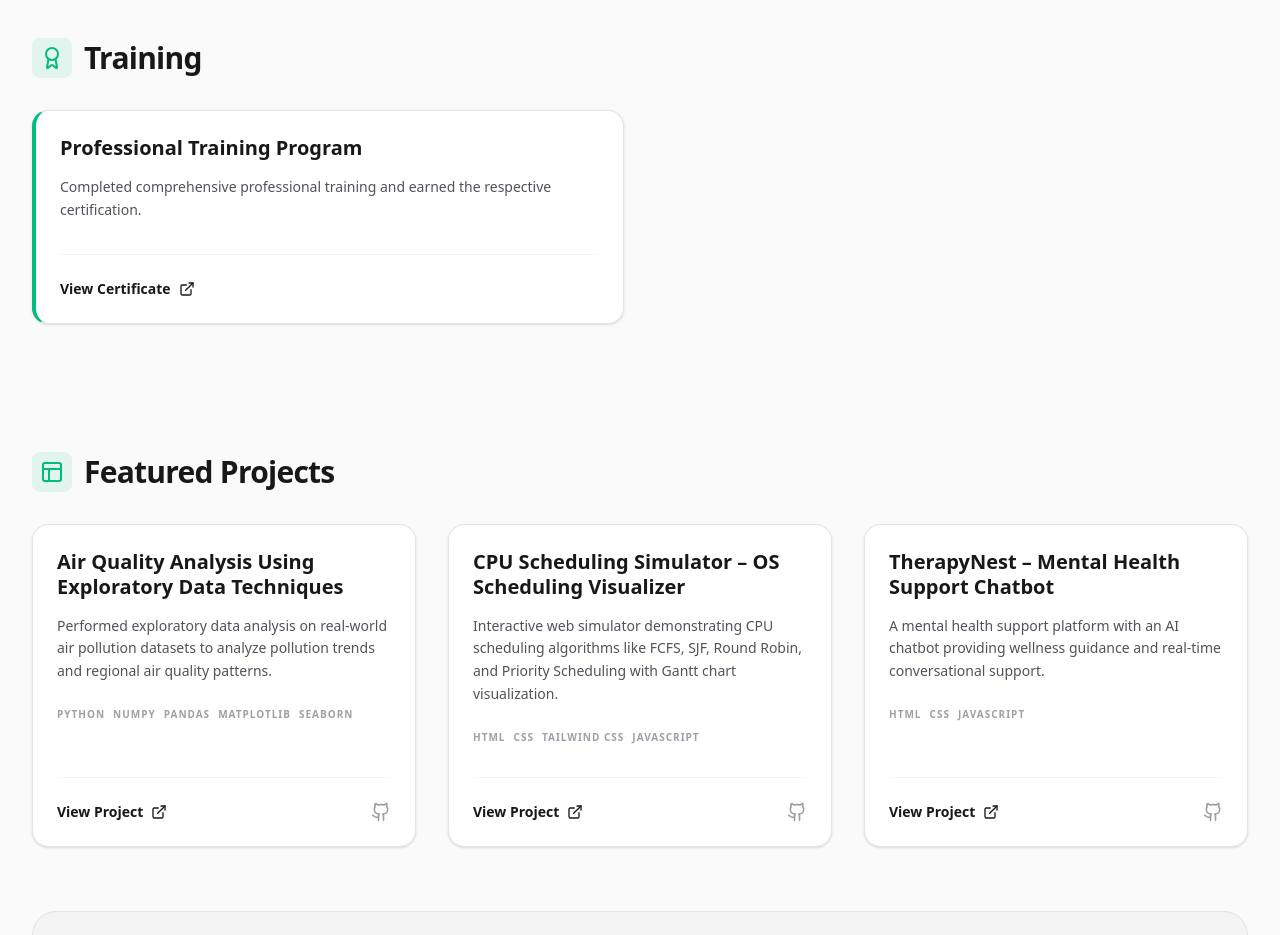
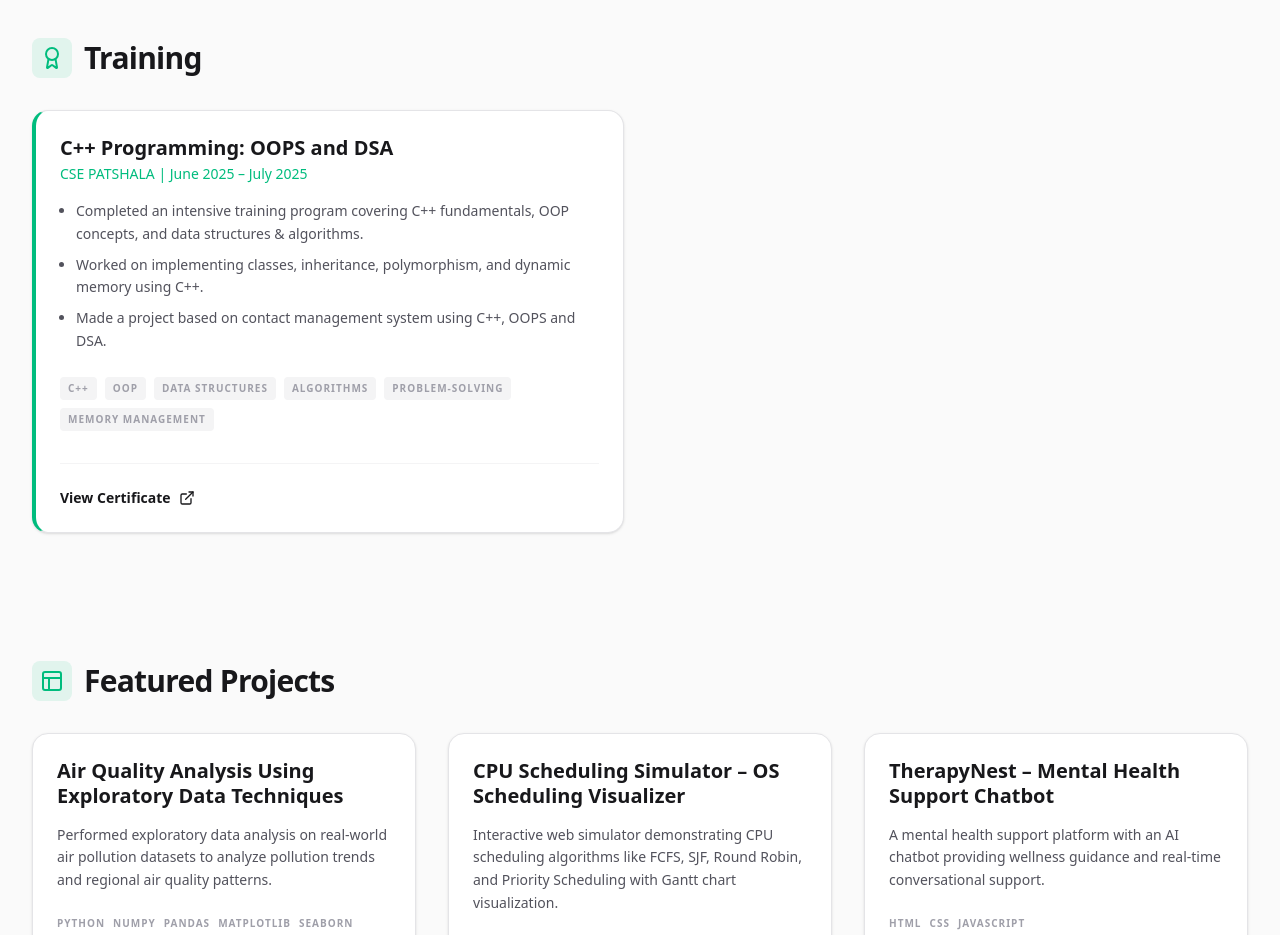
Before and after one commit to shashank6106/Professional_Portfolio, a React (Vite) app: page / in a window 1280 px wide. Shown: the part 1740-2675 px from the top of the page. Built offline with nearby package versions, Linux system fonts and the light colour scheme.

Commit message:
Update Training section with descriptions

```diff
--- a/src/App.tsx
+++ b/src/App.tsx
@@ -281,10 +281,22 @@ export default function App() {
           <div className="grid md:grid-cols-2 gap-8">
             <Card className="border-l-4 border-l-emerald-500 flex flex-col h-full">
               <div className="flex-1 space-y-4">
-                <h3 className="text-xl font-bold leading-tight">Professional Training Program</h3>
-                <p className="text-zinc-600 dark:text-zinc-400 text-sm leading-relaxed">
-                  Completed comprehensive professional training and earned the respective certification.
-                </p>
+                <div>
+                  <h3 className="text-xl font-bold leading-tight">C++ Programming: OOPS and DSA</h3>
+                  <p className="text-sm text-emerald-500 font-medium mt-1">CSE PATSHALA | June 2025 – July 2025</p>
+                </div>
+                <ul className="text-zinc-600 dark:text-zinc-400 text-sm leading-relaxed space-y-2 list-disc list-outside ml-4">
+                  <li>Completed an intensive training program covering C++ fundamentals, OOP concepts, and data structures & algorithms.</li>
+                  <li>Worked on implementing classes, inheritance, polymorphism, and dynamic memory using C++.</li>
+                  <li>Made a project based on contact management system using C++, OOPS and DSA.</li>
+                </ul>
+                <div className="flex flex-wrap gap-2 pt-2">
+                  {["C++", "OOP", "Data Structures", "Algorithms", "Problem-Solving", "Memory Management"].map((skill, idx) => (
+                    <span key={idx} className="text-[10px] uppercase tracking-widest font-bold text-zinc-400 bg-zinc-100 dark:bg-zinc-800 px-2 py-1 rounded">
+                      {skill}
+                    </span>
+                  ))}
+                </div>
               </div>
               <div className="mt-8 pt-6 border-t border-zinc-100 dark:border-zinc-800 flex items-center justify-between">
                 <a
```
